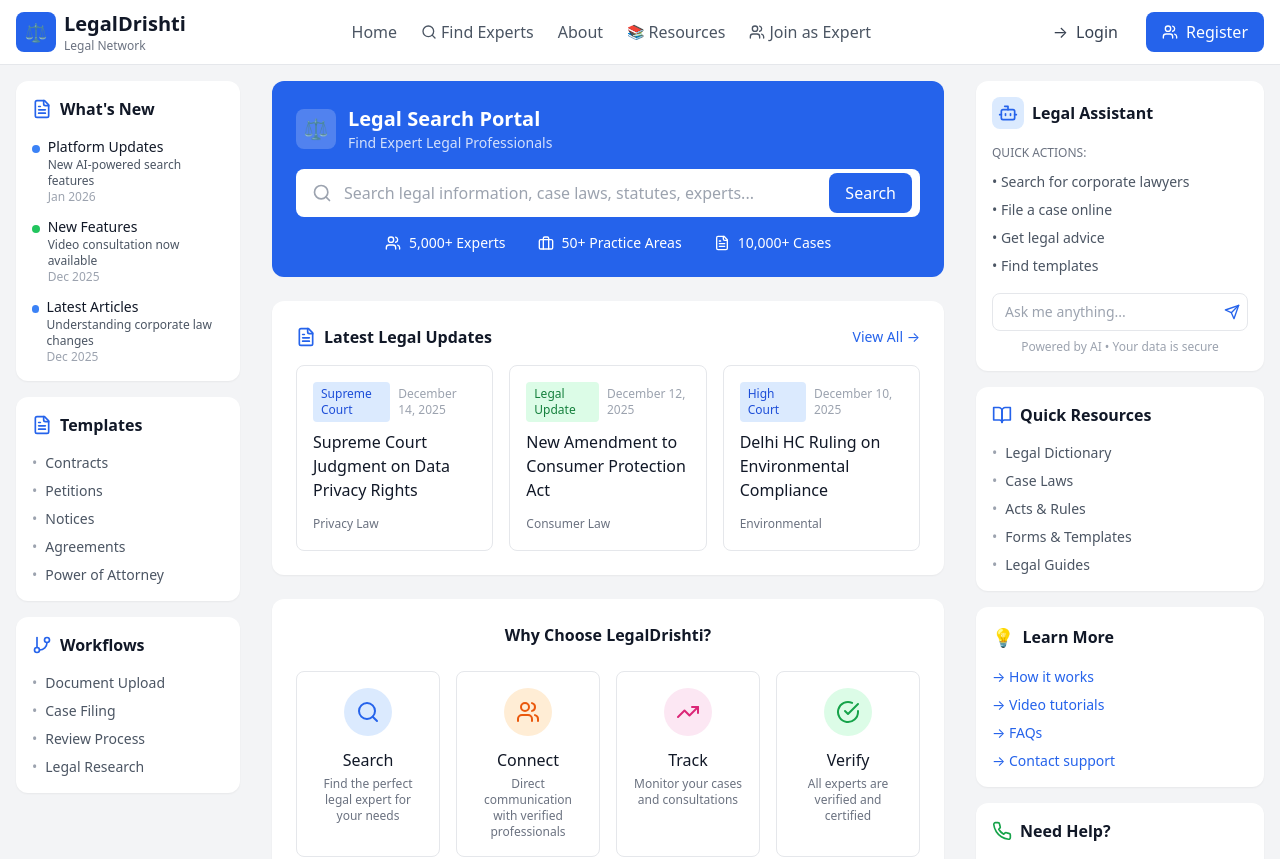
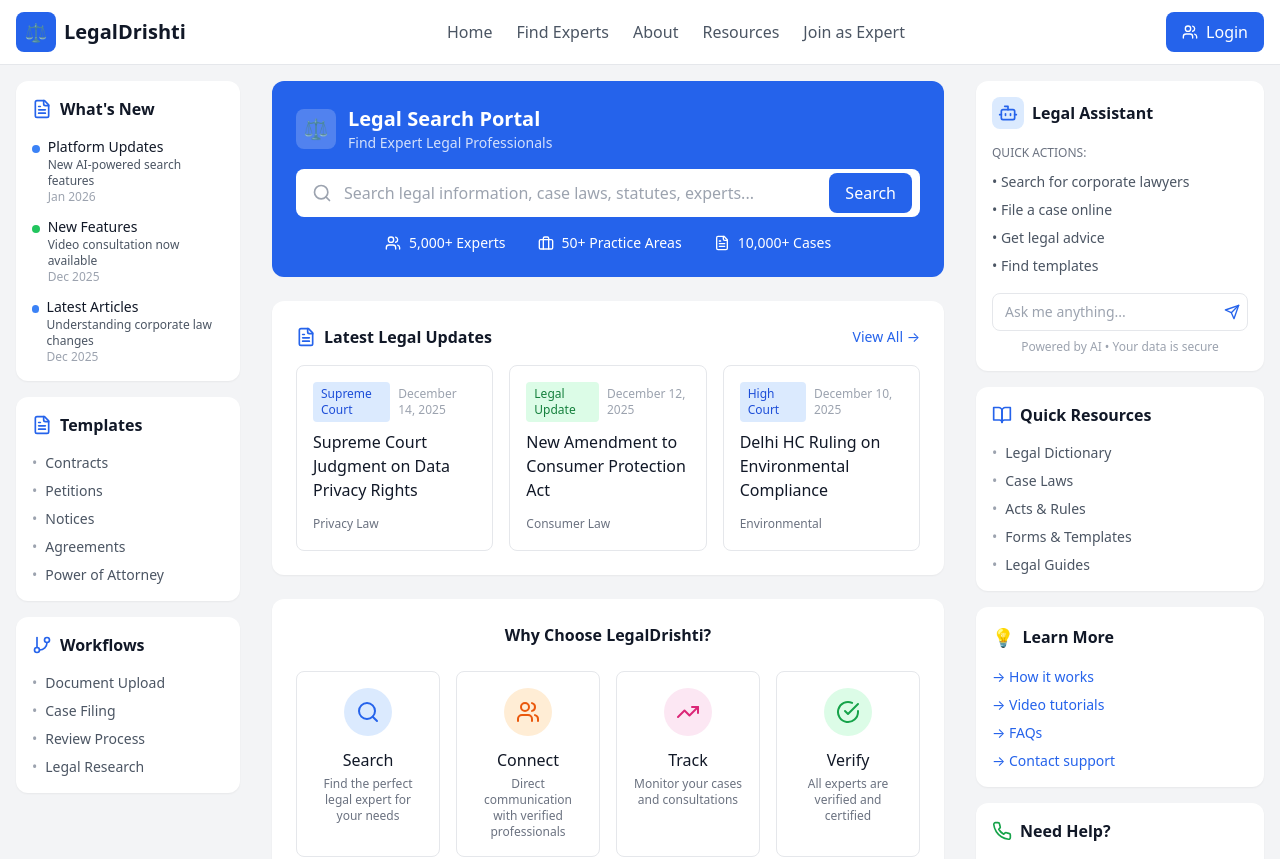
Before and after one commit to Narinder1/LegalDrishti, a Next.js app in the folder frontend/: page / in a window 1280 px wide. Shown: the top 859 px of the page. Built offline with nearby package versions, Linux system fonts and the light colour scheme.

Commit message:
Header component and update site configuration for footer copyright

```diff
--- a/frontend/src/components/layout/Header.tsx
+++ b/frontend/src/components/layout/Header.tsx
@@ -16,7 +16,7 @@ export function Header() {
             </div>
             <div>
               <span className="font-bold text-xl text-gray-900">{siteConfig.name}</span>
-              <p className="text-xs text-gray-500">{siteConfig.tagline}</p>
+
             </div>
           </Link>
 
@@ -28,9 +28,6 @@ export function Header() {
                 href={link.href}
                 className="text-gray-600 hover:text-primary-600 transition-colors flex items-center gap-1"
               >
-                {link.label === 'Find Experts' && <Search className="w-4 h-4" />}
-                {link.label === 'Resources' && <span className="text-sm">📚</span>}
-                {link.label === 'Join as Expert' && <Users className="w-4 h-4" />}
                 {link.label}
               </Link>
             ))}
@@ -40,17 +37,10 @@ export function Header() {
           <div className="flex items-center gap-3">
             <Link
               href="/login"
-              className="flex items-center gap-2 px-4 py-2 text-gray-700 hover:text-primary-600 transition-colors"
-            >
-              <span>→</span>
-              Login
-            </Link>
-            <Link
-              href="/register"
               className="flex items-center gap-2 px-4 py-2 bg-primary-600 text-white rounded-lg hover:bg-primary-700 transition-colors"
             >
               <Users className="w-4 h-4" />
-              Register
+              Login
             </Link>
           </div>
         </div>
--- a/frontend/src/config/site.ts
+++ b/frontend/src/config/site.ts
@@ -26,12 +26,8 @@ export const siteConfig = {
     { label: "Join as Expert", href: "/join-expert" },
   ],
 
-  // Footer
-  footer: {
-    copyright: `© ${new Date().getFullYear()} ${this?.name || 'LegalDrishti'} Legal Network. All rights reserved.`,
-  },
 }
 
 // Helper to get copyright with current year
 export const getCopyright = () =>
-  `© ${new Date().getFullYear()} ${siteConfig.name} Legal Network. All rights reserved.`
+  `© ${new Date().getFullYear()} ${siteConfig.name}. All rights reserved.`
```
